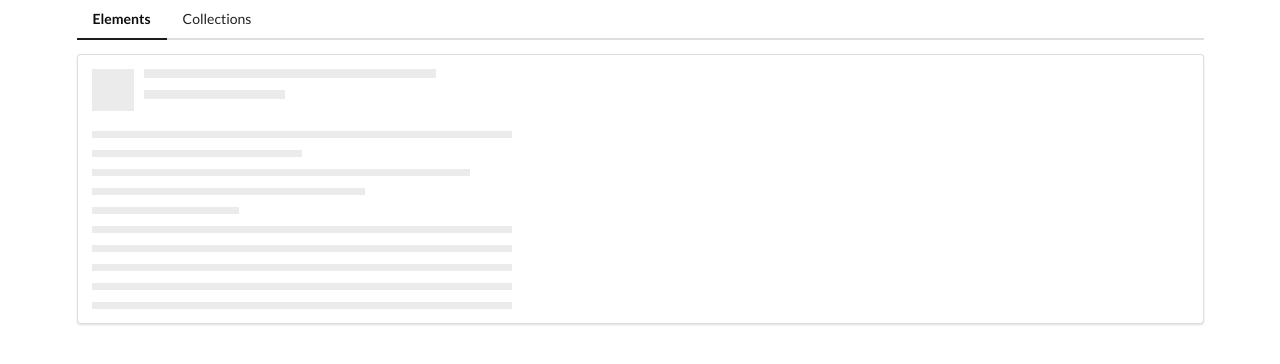
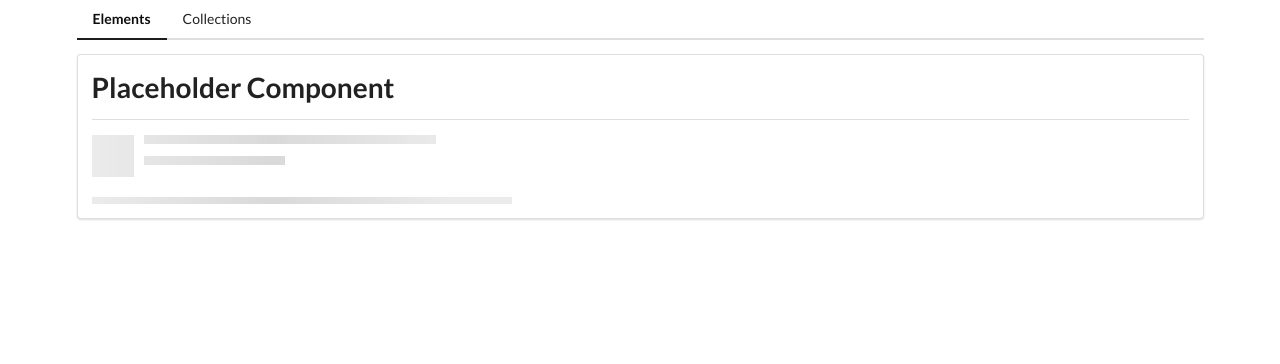
Before and after one commit to jbagalanon/AngularComps, an Angular app: page /elements in a window 1280 px wide. Shown: the top 364 px of the page. Built offline with nearby package versions, Linux system fonts and the light colour scheme.

Commit message:
added widget modules

```diff
--- a/src/app/elements/elements-home/elements-home.component.html
+++ b/src/app/elements/elements-home/elements-home.component.html
@@ -1 +1,3 @@
-<app-placeholder [header]="true" [lines]="10"></app-placeholder>
+<h1>Placeholder Component</h1>
+<div class="ui divider"></div>
+<app-placeholder [header]="true" [lines]="1"></app-placeholder>
--- /dev/null
+++ b/src/app/shared/divider/divider.component.html
@@ -0,0 +1 @@
+<p>divider works!</p>
```
Also changed, not shown: src/app/shared/divider/divider.component.ts (added, +15 -0 lines), src/app/shared/shared.module.ts (added, +15 -0 lines), src/app/shared/divider/divider.component.css (added), 1 other file (tests, documents, lock files or other folders).
